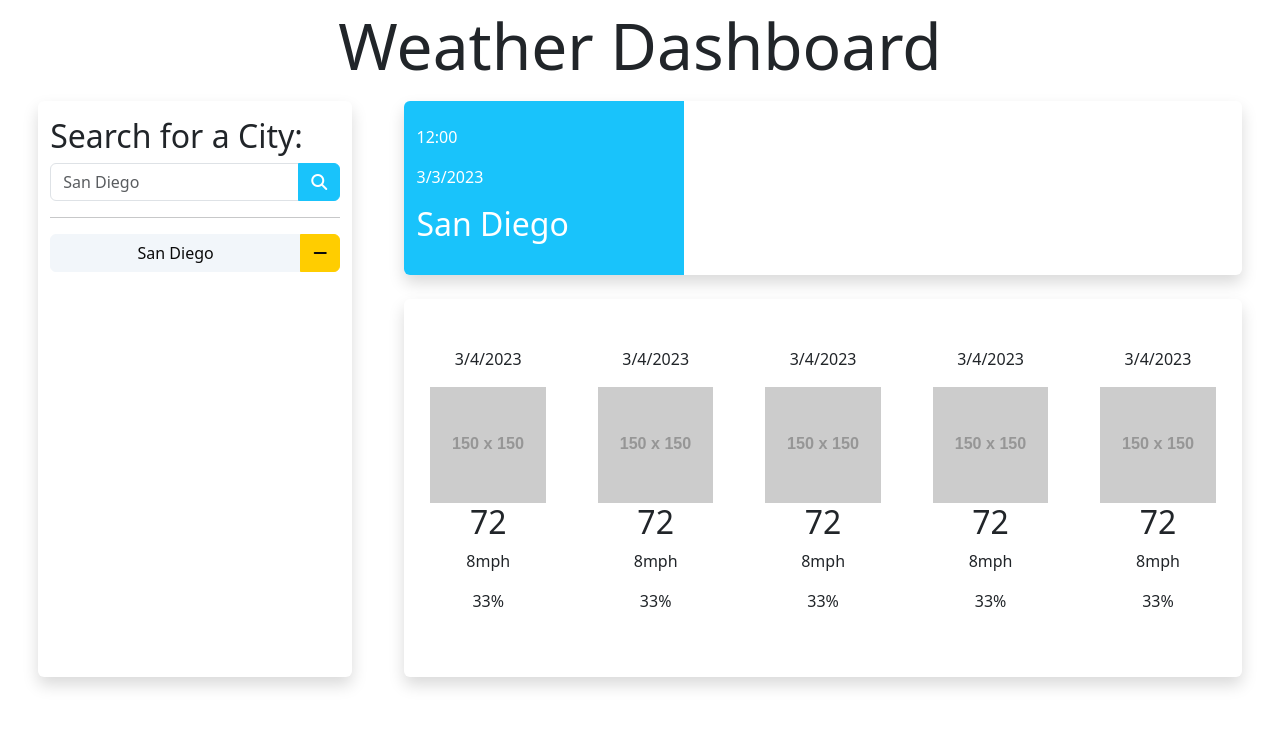
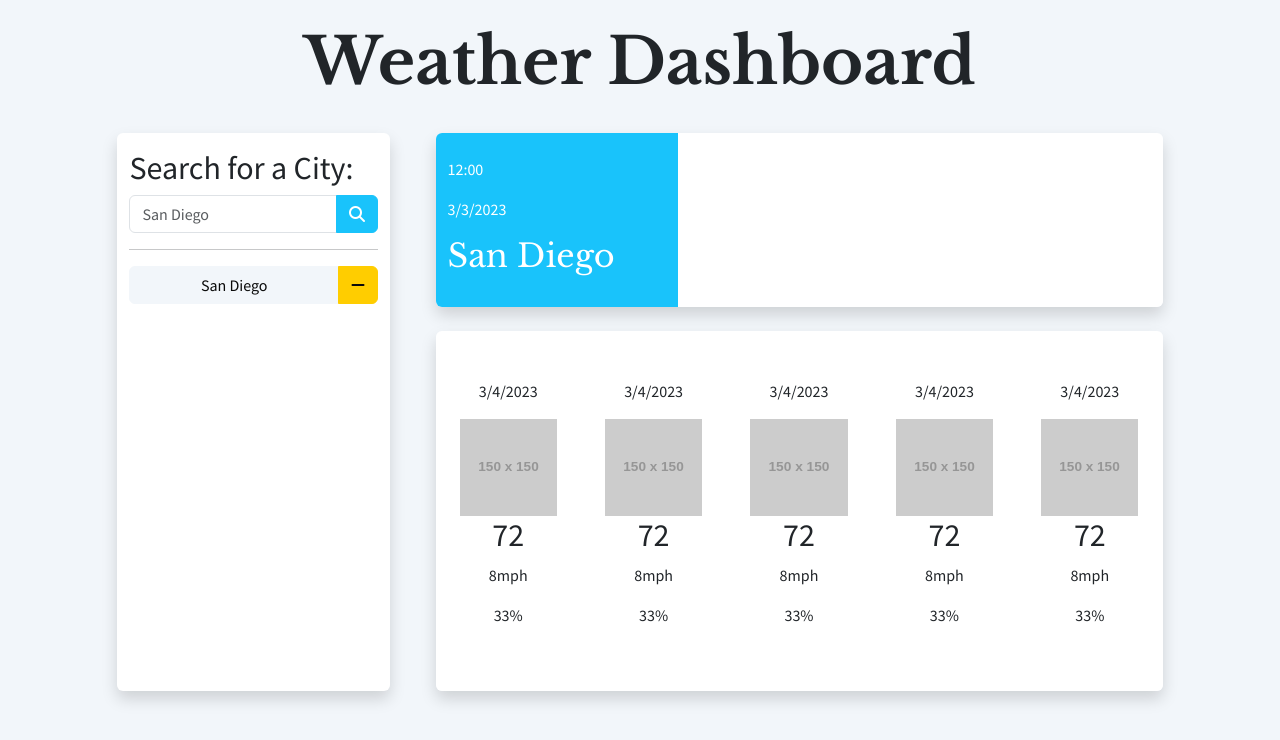
Before and after one commit to that-devguy/WeatherDashboard-API-Challenge, a plain HTML site: page index.html in a window 1280 px wide. Drawn offline with nearby package versions, Linux system fonts and the light colour scheme; placeholder pictures from the web are drawn by us.

Commit message:
added function for getting the temp, temp highs and lows, and wind speed from the open weather api. also did a bit of styling changes in html & css

```diff
--- a/assets/css/style.css
+++ b/assets/css/style.css
@@ -1,3 +1,5 @@
+@import url('https://fonts.googleapis.com/css2?family=Libre+Baskerville:wght@400;700&family=Source+Sans+Pro:wght@300;400;600&display=swap');
+
 :root {
     --bg-main: #FFF;
     --bg-secondary: #F2F6FA;
@@ -5,6 +7,21 @@
     --secondary: #FFCD00;
     --text-main: #0A0A0A;
     --text-secondary: #FFF;
+    --font-main: 'Source Sans Pro', sans-serif;
+    --font-secondary: 'Libre Baskerville', serif;
+}
+
+* {
+    font-family: var(--font-main);
+}
+
+body {
+    background-color: var(--bg-secondary);
+}
+
+h1 {
+    font-family: var(--font-secondary);
+    font-weight: 700 !important;
 }
 
 #city-search:focus {
@@ -15,11 +32,21 @@
     background-color: var(--bg-main);
 }
 
+#today-container {
+    background-color: var(--bg-main);
+    border-radius: 0.375rem;
+}
+
 .date-block {
     background-color: var(--main);
     border-top-left-radius: 0.375rem;
     border-bottom-left-radius: 0.375rem;
     color: var(--text-secondary);
+}
+
+#fiveday-forecast {
+    background-color: var(--bg-main);
+    border-radius: 0.375rem;
 }
 
 #search-btn {
@@ -41,6 +68,26 @@
     color: var(--text-main);
 }
 
+.fa-temperature-arrow-down {
+    color: var(--main);
+}
+
+.fa-temperature-arrow-up {
+    color: var(--secondary);
+}
+
+#current-city {
+    font-family: var(--font-secondary);
+}
+
+#tempurature {
+    font-size: 3rem;
+    font-family: var(--font-secondary);
+}
+
+#weather-icon {
+    height: 150px;
+}
 /* .vertical-line {
     rotate: 90deg;
 } */
--- a/assets/js/script.js
+++ b/assets/js/script.js
@@ -20,6 +20,10 @@ function getWeather() {
     const apiKey = "65bc935147144850e7fa81b394715fd0";
     let queryURL = `https://api.openweathermap.org/data/2.5/weather?q=${cityName}&appid=${apiKey}&units=imperial`;
 
+    // resets the search bar back to the placeholder city name
+    citySearchEl.value = '';
+    citySearchEl.placeholder = 'San Diego';
+
     fetch(queryURL)
         .then(respone => respone.json())
         .then((data) => {
@@ -34,8 +38,16 @@ function getWeather() {
 
             highLowTempEl.innerHTML = `<i class="fa fa-temperature-arrow-down"></i> ${lowTemp}` + ` <i class="fa fa-temperature-arrow-up"></i> ${highTemp}`;
 
+            weatherIconEl.setAttribute("src", `https://openweathermap.org/img/w/${data.weather[0].icon}.png`);
+
         })
-
 }
 
 searchButton.addEventListener('click', getWeather);
+
+// // pressing the enter key when inside the search element will trigger getWeather function
+// citySearchEl.addEventListener('keypress', function(event){
+//     if (event.key === "Enter"){
+//         getWeather();
+//     }
+// });
--- a/index.html
+++ b/index.html
@@ -13,11 +13,11 @@
 </head>
 <body>
     <!-- header -->
-    <nav class="navbar">
+    <nav class="navbar my-3">
         <h1 class="display-3 text-center w-100">Weather Dashboard</h1>
     </nav>
     <!-- main content container -->
-    <div class="col mx-4">
+    <div class="col col-lg-10 col-xxl-8 mx-lg-auto mx-4">
       <div class="row justify-content-around">
         <!-- search input and history container -->
         <div class="col-3 search-container shadow rounded py-3">
@@ -69,7 +69,7 @@
           <!-- five day forecast weather container -->
           <div class="row shadow rounded">
             <div class="col-12">
-              <div id="5day-forecast" class="row align-items-center justify-content-around py-4">
+              <div id="fiveday-forecast" class="row align-items-center justify-content-around py-4">
                 <div class="col-2 py-4 text-center">
                   <p>3/4/2023</p>
                   <img src="https://placehold.jp/150x150.png" class="img-fluid" alt="">
```
Also changed, not shown: 1 other file.
